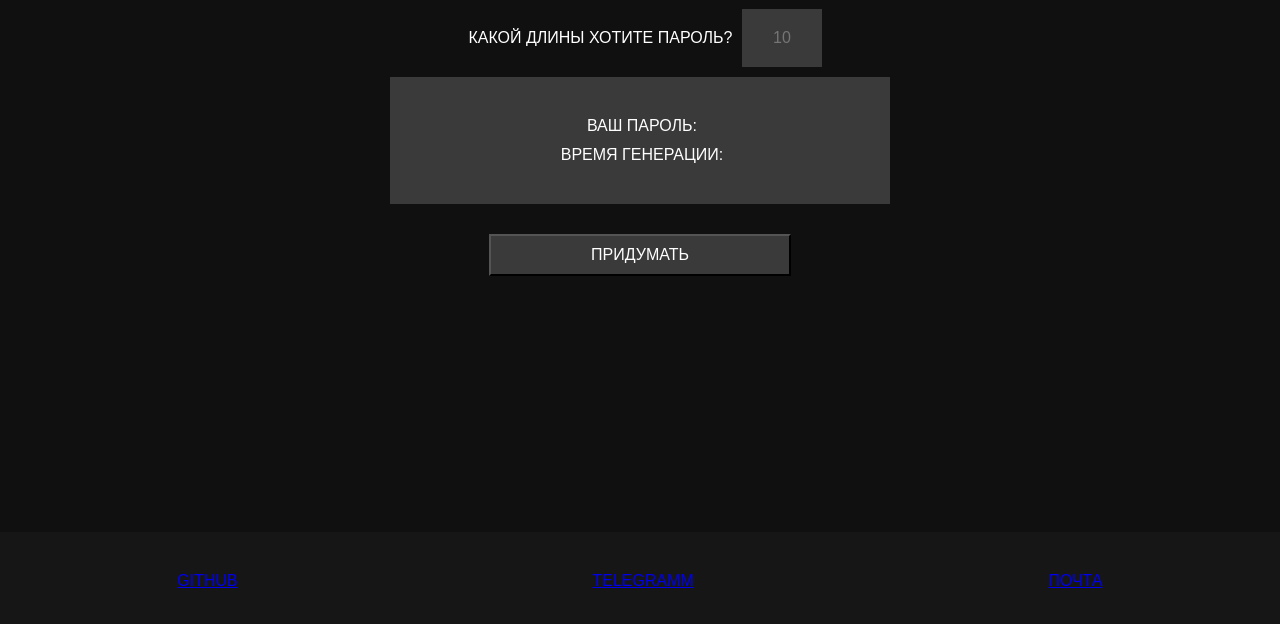
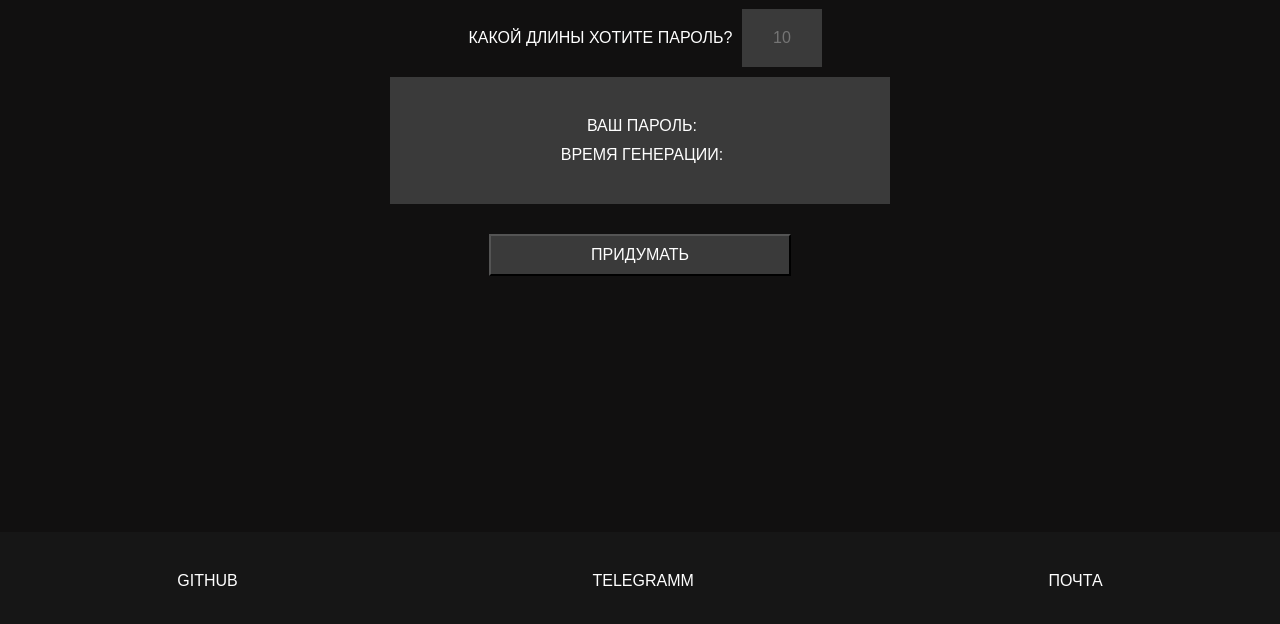
Before and after one commit to ivankorabl/LockMaster, a plain HTML site: page index.html in a window 1280 px wide. Shown: the part 328-952 px from the top of the page. Drawn offline with Linux system fonts and the light colour scheme; a web font is replaced by a local one.

Commit message:
beta-commit

```diff
--- a/css/style.css
+++ b/css/style.css
@@ -144,18 +144,25 @@
     justify-content: space-between;
 }
 .footer__link {
+
+    margin: 40px auto;
+
+    text-align: center;
+    text-transform: uppercase;
+
+}
+
+.footer__link a{
     font-family: "Dela Gothic One", sans-serif;
     font-weight: 200;
-    margin: 40px auto;
+    text-decoration: none;
+    padding: 10px 20px;
     color: #ffffff;
-    text-align: center;
-    text-transform: uppercase;
 }
-.footer__name {
-    font-family: "Dela Gothic One", sans-serif;
-    font-weight: 200;
-    margin: 40px auto;
-    color: #ffffff;
-    text-align: center;
-    text-transform: uppercase;
+
+
+.footer__link a:hover{
+    color: #161616;
+    background-color: white;
+    border-radius: 10px;
 }
--- a/index.html
+++ b/index.html
@@ -35,7 +35,7 @@
 
                 <div class="password__length">
                     <div class="password__length--text">Какой длины хотите пароль?</div>
-                    <input type="text" class="password_lenght--input" placeholder="10">
+                    <input id="lenghtPassword" type="text" class="password_lenght--input" placeholder="10">
                 </div>
 
                 <div class="password__input">
@@ -52,9 +52,10 @@
     </main>
 
     <footer class="footer">
-        <div class="footer__link"><a href="#">GitHub</a></div>
-        <div class="footer__link"><a href="#">Telegramm</a></div>
-        <div class="footer__name"><a href="#">Почта</a></div>
+        <div class="footer__link"><a href="https://github.com/ivankorabl">GitHub</a></div>
+        <div class="footer__link"><a href="https://t.me/IvanBambula">Telegramm</a></div>
+        <div class="footer__link"><a href="mailto:korablyow.ivan@gmail.com">Почта</a></div>
+
     </footer>
 
 
--- a/js/main.js
+++ b/js/main.js
@@ -1,6 +1,7 @@
 const resultInput = document.getElementById("inputPassword");
 const submitBtn = document.getElementById("submitButton");
 const timeGenerate = document.getElementById("timePassword")
+const lengthPassword = document.getElementById("lenghtPassword")
 
 
 function generatePassword(leng){
@@ -75,5 +76,17 @@ function generatePassword(leng){
 
 
 submitBtn.onclick = function() {
-    generatePassword(11);
+    //Различные проверки
+    let lenPass = Number(lengthPassword.value);
+
+    if (!lenPass || isNaN(lenPass) || lenPass < 3 || lenPass > 36) {
+        alert("Некорректное значение!");
+    } else {
+        generatePassword(lenPass);
+    }
+
+
+
+
+
 }
```
